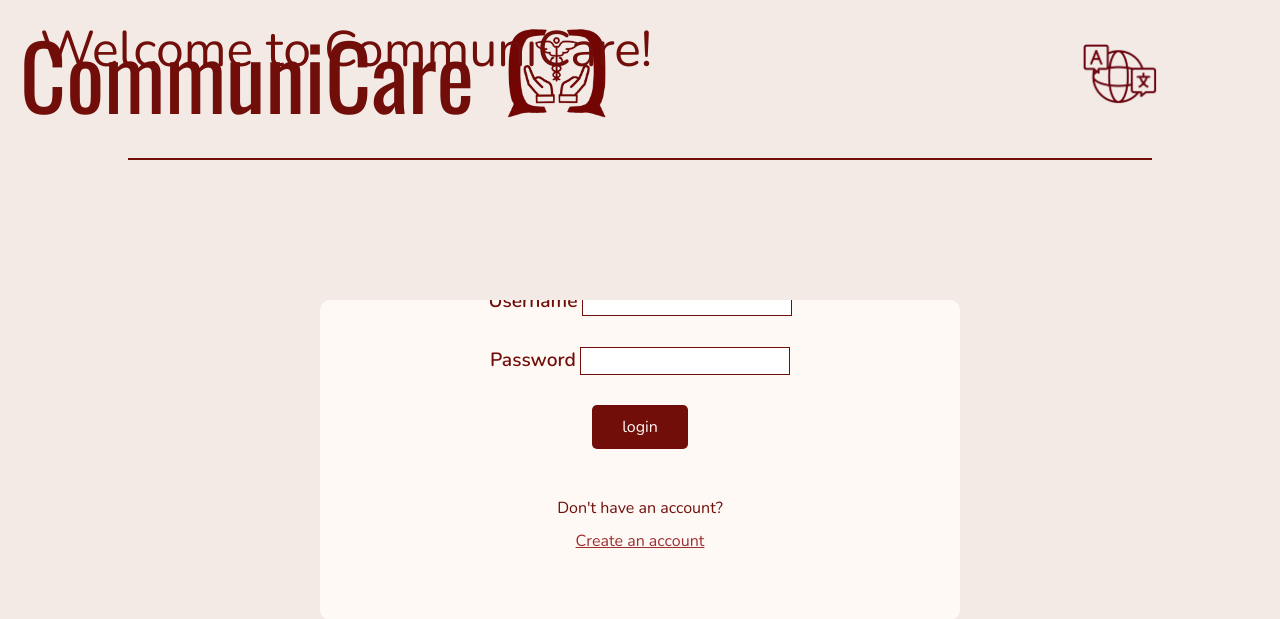
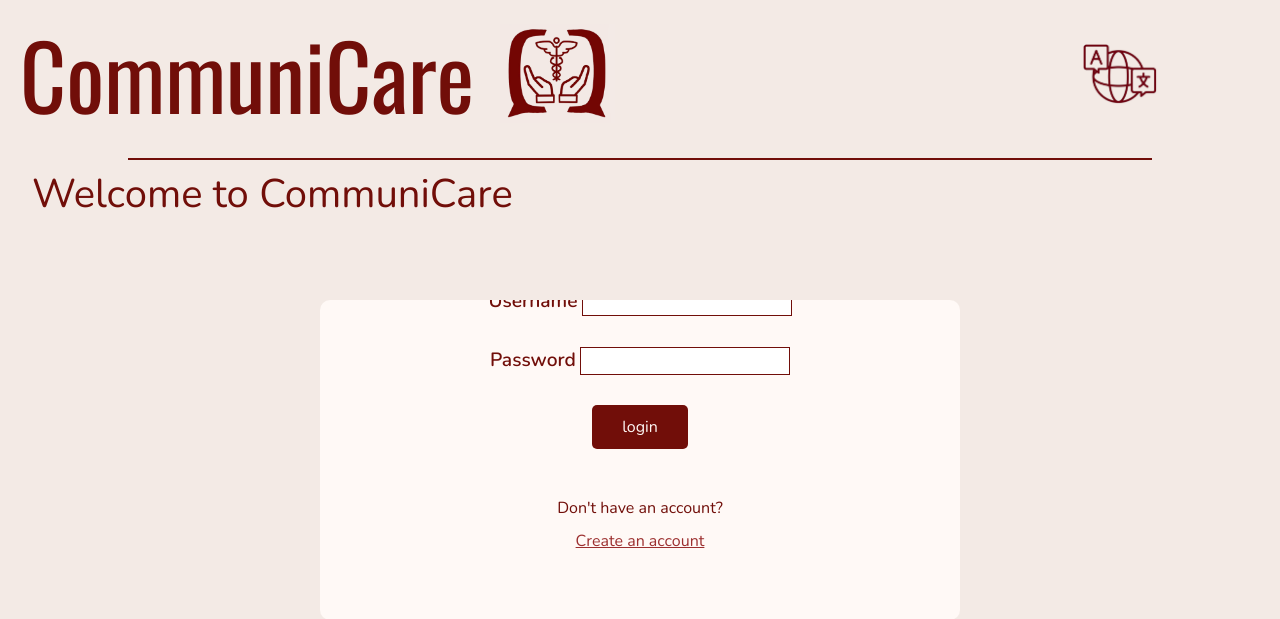
Before and after one commit to maddysiwick/CommunicareDeploy, a Django app: page /login in a window 1280 px wide. Shown: the top 619 px of the page. Run offline with Django 4.2, Linux system fonts and the light colour scheme; some libraries are stand-ins or nearby versions.

```diff
--- a/Communicare/Filter/templates/login.html
+++ b/Communicare/Filter/templates/login.html
@@ -3,7 +3,7 @@
 
 
 {% block breadcrumb %}
-<h1 style="top: 20px; font-family: Nunito, sans-serif; color: #710E09; font-size: clamp(3px, 5vw, 50px); padding-bottom: 20px; position: absolute; text-align: left; left: 40px;">Welcome to CommuniCare!</h1>
+<h1 style="font-family: Nunito, sans-serif; color: #710E09; font-size: clamp(5px, 7vw, 40px); margin: 0;">Welcome to CommuniCare</h1>
 
 {% if error %}/
 <p>{{error}}</p>
```
